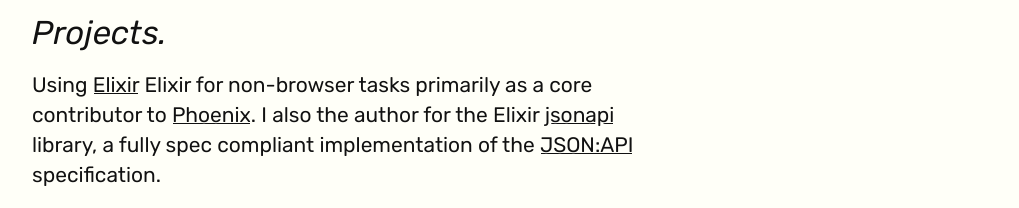
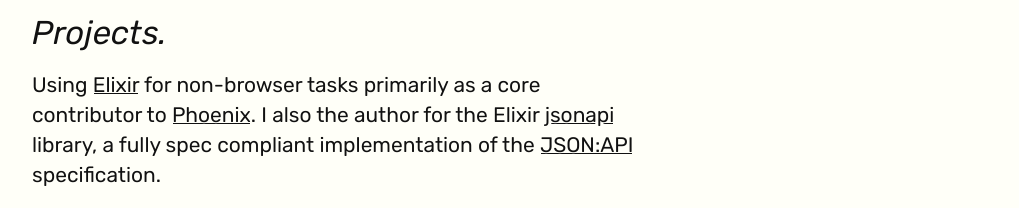
Before and after one commit to abstractcoder/personal_site, a plain HTML site: page _deploy/index.html in a window 1280 px wide. Shown: the part 316-524 px from the top of the page, without its empty margins (128-1147 px from the left). Drawn offline with Linux system fonts and the light colour scheme.

Commit message:
gitignore

```diff
--- a/_deploy/index.html
+++ b/_deploy/index.html
@@ -21,7 +21,7 @@
 <section>
   <h2>Projects.</h2>
   <p>
-    Using <a target="_blank" href="https://elixir-lang.org">Elixir</a> Elixir for non-browser tasks primarily as a core contributor to <a target="_blank" href="https://phoenixframework.org/">Phoenix</a>. I also the author for the Elixir <a target="_blank" href="https://github.com/jeregrine/jsonapi/">jsonapi</a> library, a fully spec compliant implementation of the <a target="_blank" href="https://jsonapi.org/">JSON:API</a> specification.
+    Using <a target="_blank" href="https://elixir-lang.org">Elixir</a> for non-browser tasks primarily as a core contributor to <a target="_blank" href="https://phoenixframework.org/">Phoenix</a>. I also the author for the Elixir <a target="_blank" href="https://github.com/jeregrine/jsonapi/">jsonapi</a> library, a fully spec compliant implementation of the <a target="_blank" href="https://jsonapi.org/">JSON:API</a> specification.
   </p>
   <p>
     I also end up writing a ton of front end HTML/CSS using various technologies from Elixir/Phoenix to React or Elm.
```
Also changed, not shown: 2 other files.
